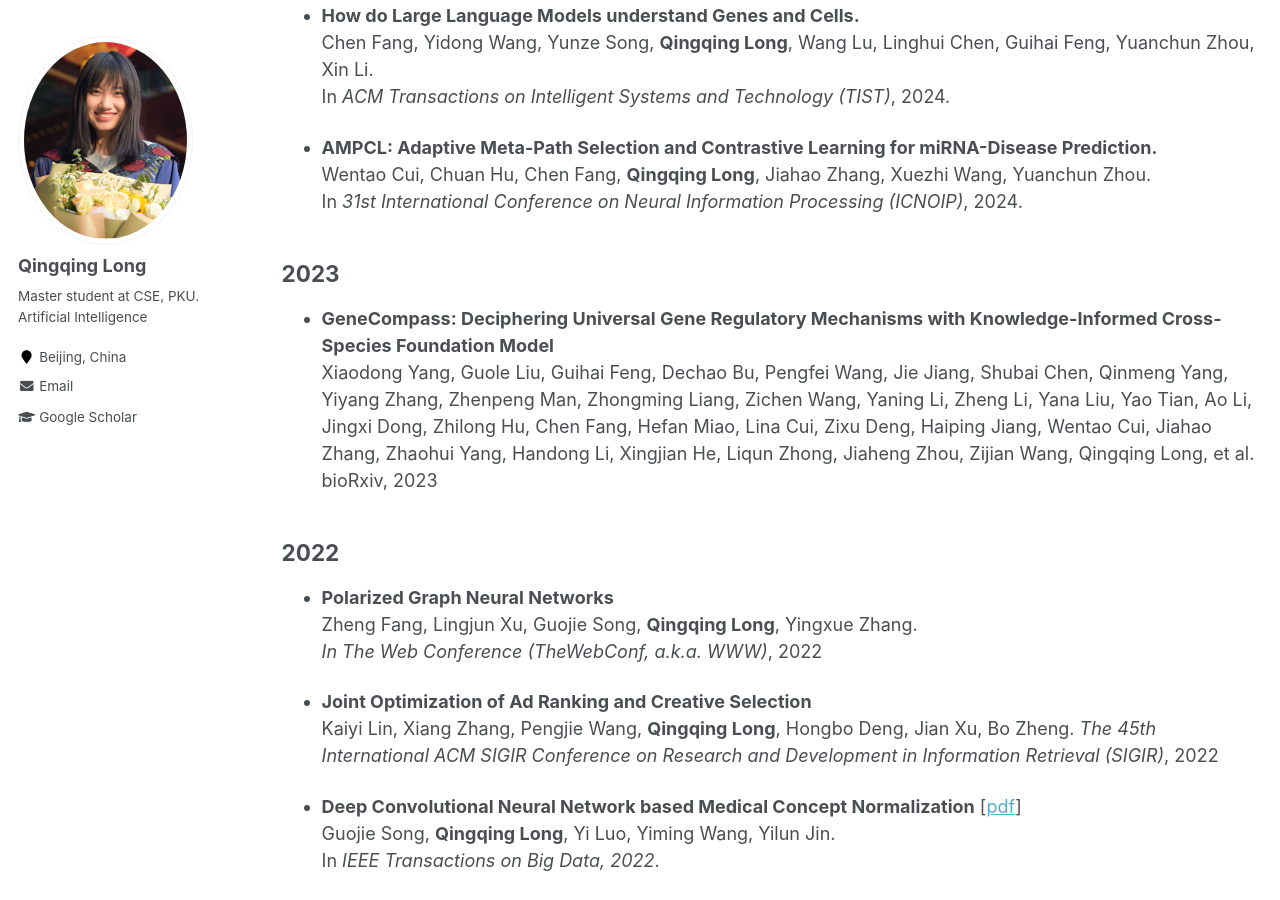
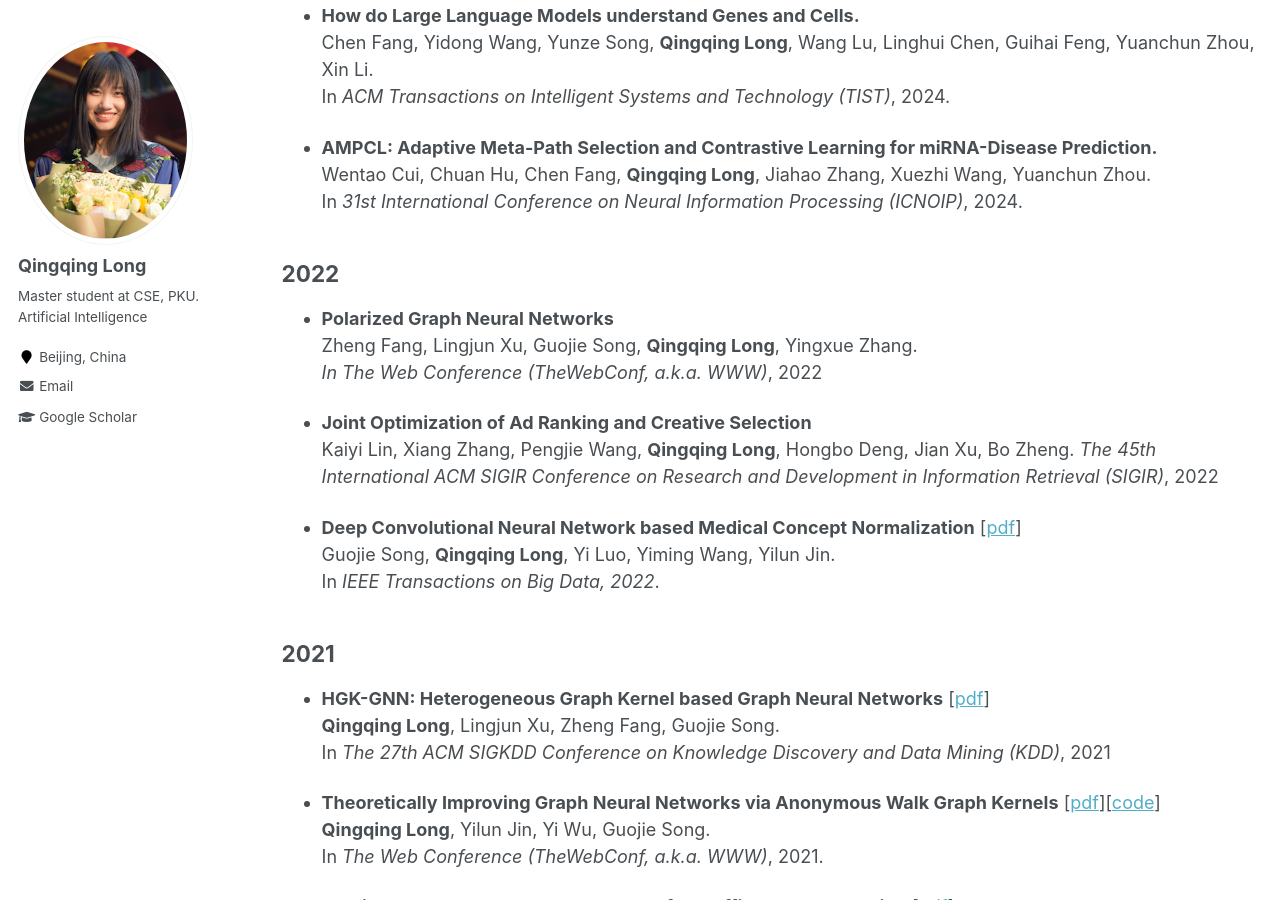
Before and after one commit to YimiAChack/YimiAChack.github.io, a Jekyll site: the page built from _pages/publications.md, in a window 1280 px wide and 900 px high, scrolled down 1670 px. Built offline with Jekyll 4.4.1, drawn with Linux system fonts in a browser that asks for light colours.

Commit message:
Update publications.md

```diff
--- a/_pages/publications.md
+++ b/_pages/publications.md
@@ -47,10 +47,6 @@ Chen Fang, Yidong Wang, Yunze Song, **Qingqing Long**, Wang Lu, Linghui Chen, Gu
 Wentao Cui, Chuan Hu, Chen Fang, **Qingqing Long**, Jiahao Zhang, Xuezhi Wang, Yuanchun Zhou.  <br>In *31st International Conference on Neural Information Processing (ICNOIP)*, 2024.
 
 
-## 2023
-* **GeneCompass: Deciphering Universal Gene Regulatory Mechanisms with Knowledge-Informed Cross-Species Foundation Model** <br>
-Xiaodong Yang, Guole Liu, Guihai Feng, Dechao Bu, Pengfei Wang, Jie Jiang, Shubai Chen, Qinmeng Yang, Yiyang Zhang, Zhenpeng Man, Zhongming Liang, Zichen Wang, Yaning Li, Zheng Li, Yana Liu, Yao Tian, Ao Li, Jingxi Dong, Zhilong Hu, Chen Fang, Hefan Miao, Lina Cui, Zixu Deng, Haiping Jiang, Wentao Cui, Jiahao Zhang, Zhaohui Yang, Handong Li, Xingjian He, Liqun Zhong, Jiaheng Zhou, Zijian Wang, Qingqing Long, et al. bioRxiv, 2023
-
 ## 2022
 * **Polarized Graph Neural Networks** <br>
 Zheng Fang, Lingjun Xu, Guojie Song, **Qingqing Long**, Yingxue Zhang. <br>*In The Web Conference (TheWebConf, a.k.a. WWW)*, 2022
```
